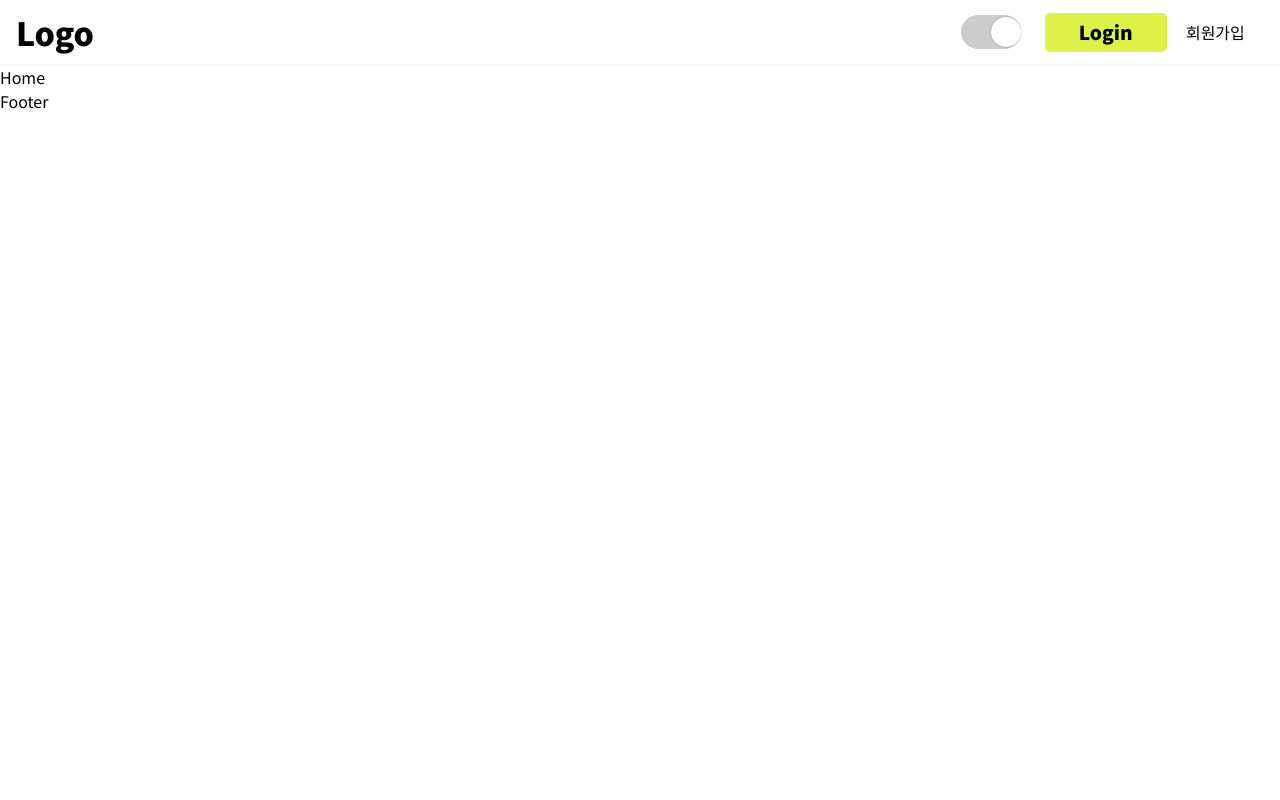
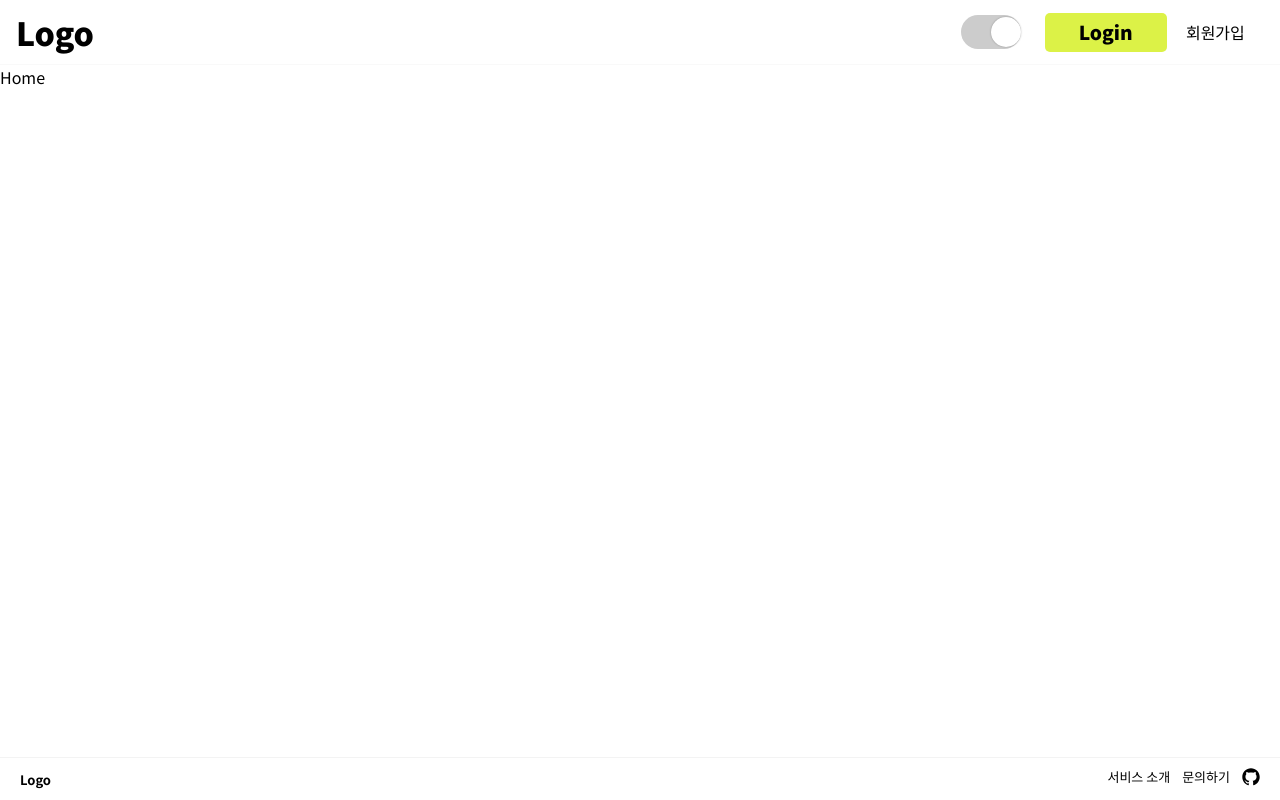
Before and after one commit to codestates-seb/seb43_main_001, a React (Create React App) app in the folder client/: page / in a window 1280 px wide. Built offline with nearby package versions, Linux system fonts and the light colour scheme.

Commit message:
design: footer 컴포넌트 구현

```diff
--- /dev/null
+++ b/client/src/layout/footer/Footer.style.tsx
@@ -0,0 +1,62 @@
+import styled from 'styled-components';
+import { COLOR } from '../../constants/index';
+import { RxGithubLogo } from 'react-icons/rx';
+
+export const FooterWrapper = styled.div`
+  display: flex;
+  justify-content: space-between;
+  align-items: center;
+  padding: 9px 20px;
+  border-top: 1px solid
+    ${(props) => (props.theme.value === 'light' ? COLOR.divider : 'rgba(243, 243, 243, 0.5)')};
+  position: fixed;
+  bottom: 0;
+  left: 0;
+  right: 0;
+  color: ${(props) => props.theme.themeStyle.fontColor};
+  background-color: ${(props) => props.theme.themeStyle.backgroundColor};
+`;
+
+export const Logo = styled.strong`
+  font-size: 13px;
+  font-weight: 700;
+`;
+
+export const Info = styled.div`
+  display: flex;
+  gap: 12px;
+
+  span {
+    font-size: 13px;
+  }
+
+  a {
+    position: relative;
+  }
+
+  a::before {
+    content: '개발팀 Github';
+    display: none;
+    width: 75px;
+    padding: 2px 3px;
+    border: 1px solid
+      ${(props) => (props.theme.value === 'light' ? COLOR.divider : 'rgba(243, 243, 243, 0.5)')};
+    border-radius: 3px;
+    position: absolute;
+    top: -28px;
+    right: 0;
+    color: ${(props) => props.theme.themeStyle.fontColor};
+    background-color: ${(props) => props.theme.themeStyle.backgroundColor};
+    font-size: 12px;
+    text-align: center;
+  }
+
+  a:hover::before {
+    display: block;
+  }
+`;
+
+export const GithubLogo = styled(RxGithubLogo)`
+  font-size: 18px;
+  color: ${(props) => props.theme.themeStyle.fontColor};
+`;
--- a/client/src/layout/footer/Footer.tsx
+++ b/client/src/layout/footer/Footer.tsx
@@ -1,7 +1,18 @@
-import React from 'react';
+import * as S from './Footer.style';
 
 function Footer() {
-  return <div>Footer</div>;
+  return (
+    <S.FooterWrapper>
+      <S.Logo>Logo</S.Logo>
+      <S.Info>
+        <span>서비스 소개</span>
+        <span>문의하기</span>
+        <a href='https://github.com/codestates-seb/seb43_main_001' target='_blank' rel='noreferrer'>
+          <S.GithubLogo />
+        </a>
+      </S.Info>
+    </S.FooterWrapper>
+  );
 }
 
 export default Footer;
```
